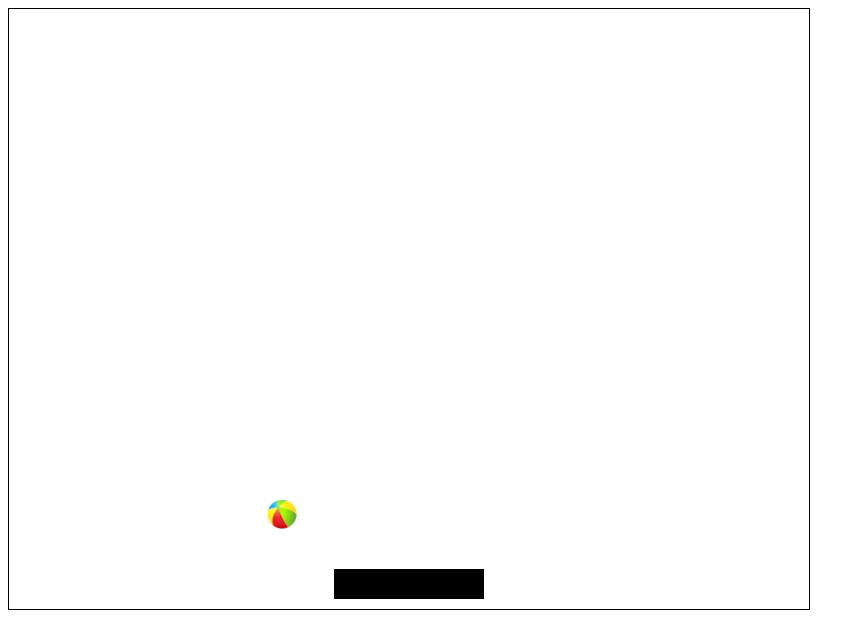
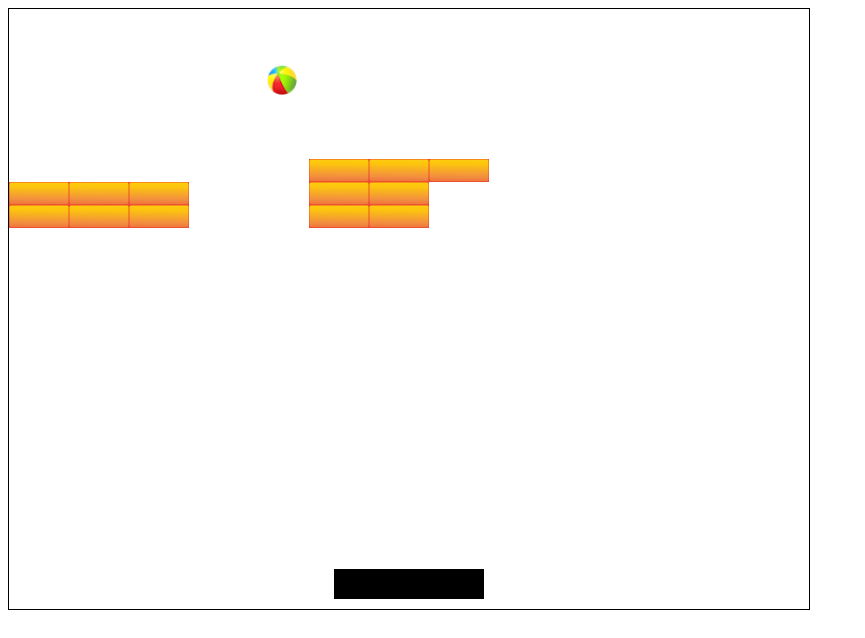
Before and after one commit to ojoesuff/block-breaker-game, a website built with Parcel: page index.html in a window 1280 px wide. Shown: the whole page, without its empty margins (0-865 px from the left). Built offline with nearby package versions, Linux system fonts and the light colour scheme.

Commit message:
Advanced Game
Added brick, more collision detection and pause menu

```diff
--- a/index.html
+++ b/index.html
@@ -8,6 +8,7 @@
 
   <body>
     <img id="ball_img" src="/assets/images/ball.png" />
+    <img id="brick_img" src="/assets/images/brick.png" />
     <canvas id="gameScreen" width="800" height="600"></canvas>
 
     <script src="src/index.js"></script>
--- a/src/ball.js
+++ b/src/ball.js
@@ -1,3 +1,5 @@
+import { detectCollision } from "./collisionDetection";
+
 export default class Ball {
   constructor(game) {
     this.image = document.getElementById("ball_img");
@@ -5,8 +7,10 @@ export default class Ball {
     this.gameWidth = game.gameWidth;
     this.gameHeight = game.gameHeight;
 
-    this.speed = { x: 4, y: 4 };
-    this.position = { x: 10, y: 10 };
+    this.game = game;
+
+    this.speed = { x: 4, y: -4 };
+    this.position = { x: 10, y: 400 };
 
     this.size = 30;
   }
@@ -32,5 +36,9 @@ export default class Ball {
     if (this.position.y + this.size > this.gameHeight || this.position.y < 0) {
       this.speed.y = -this.speed.y;
     }
+    if (detectCollision(this, this.game.paddle)) {
+      this.speed.y = -this.speed.y;
+      this.position.y = this.game.paddle.position.y - this.size;
+    }
   }
 }
--- /dev/null
+++ b/src/brick.js
@@ -0,0 +1,34 @@
+import { detectCollision } from "./collisionDetection";
+
+export default class Brick {
+  constructor(game, position) {
+    this.image = document.getElementById("brick_img");
+
+    this.game = game;
+
+    this.position = position;
+
+    this.width = 60;
+    this.height = 23;
+
+    this.markedForDeletion = false;
+  }
+
+  update() {
+    if (detectCollision(this.game.ball, this)) {
+      this.game.ball.speed.y = -this.game.ball.speed.y;
+
+      this.markedForDeletion = true;
+    }
+  }
+
+  draw(ctx) {
+    ctx.drawImage(
+      this.image,
+      this.position.x,
+      this.position.y,
+      this.width,
+      this.height
+    );
+  }
+}
--- /dev/null
+++ b/src/collisionDetection.js
@@ -0,0 +1,21 @@
+export function detectCollision(ball, gameObject) {
+  //check collision with paddle
+  let bottomOfBall = ball.position.y + ball.size;
+  let topOfBall = ball.position.y;
+
+  let topOfObject = gameObject.position.y;
+  let bottomOfObject = gameObject.position.y + gameObject.height;
+  let leftSideOfObject = gameObject.position.x;
+  let rightSideOfObject = gameObject.position.x + gameObject.width;
+
+  if (
+    bottomOfBall >= topOfObject &&
+    topOfBall <= bottomOfObject &&
+    ball.position.x >= leftSideOfObject &&
+    ball.position.x + ball.size <= rightSideOfObject
+  ) {
+    return true;
+  } else {
+    return false;
+  }
+}
--- a/src/game.js
+++ b/src/game.js
@@ -1,6 +1,15 @@
 import Paddle from "/src/paddle";
 import InputHandler from "/src/input";
 import Ball from "/src/ball";
+import Brick from "/src/brick";
+import { buildLevel, level1 } from "./levels";
+
+const GAMESTATE = {
+  PAUSED: 0,
+  RUNNING: 1,
+  MENU: 2,
+  GAMEOVER: 3
+};
 
 export default class Game {
   constructor(gameWidth, gameHeight) {
@@ -9,19 +18,48 @@ export default class Game {
   }
 
   start() {
+    this.gamestate = GAMESTATE.RUNNING;
     this.paddle = new Paddle(this);
     this.ball = new Ball(this);
 
-    this.gameObjects = [this.paddle, this.ball];
+    let bricks = buildLevel(this, level1);
 
-    new InputHandler(this.paddle);
+    this.gameObjects = [this.paddle, this.ball, ...bricks];
+
+    new InputHandler(this.paddle, this);
   }
 
   update(deltaTime) {
+    if (this.gamestate === GAMESTATE.PAUSED) {
+      return;
+    }
     this.gameObjects.forEach(object => object.update(deltaTime));
+
+    this.gameObjects = this.gameObjects.filter(
+      object => !object.markedForDeletion
+    );
   }
 
   draw(ctx) {
     this.gameObjects.forEach(object => object.draw(ctx));
+
+    if (this.gamestate === GAMESTATE.PAUSED) {
+      ctx.rect(0, 0, this.gameWidth, this.gameHeight);
+      ctx.fillStyle = "rgba(0,0,0,0.5)";
+      ctx.fill();
+
+      ctx.font = "30px arial";
+      ctx.fillStyle = "white";
+      ctx.textAlign = "center";
+      ctx.fillText("Paused", this.gameWidth / 2, this.gameHeight / 2);
+    }
+  }
+
+  togglePause() {
+    if (this.gamestate === GAMESTATE.RUNNING) {
+      this.gamestate = GAMESTATE.PAUSED;
+    } else {
+      this.gamestate = GAMESTATE.RUNNING;
+    }
   }
 }
--- a/src/input.js
+++ b/src/input.js
@@ -1,5 +1,5 @@
 export default class InputHandler {
-  constructor(paddle) {
+  constructor(paddle, game) {
     document.addEventListener("keydown", event => {
       switch (event.keyCode) {
         case 37:
@@ -7,6 +7,9 @@ export default class InputHandler {
           break;
         case 39:
           paddle.moveRight();
+          break;
+        case 27:
+          game.togglePause();
           break;
         default:
           break;
--- /dev/null
+++ b/src/levels.js
@@ -0,0 +1,26 @@
+import Brick from "/src/brick";
+
+export function buildLevel(game, level) {
+  let bricks = [];
+
+  level.forEach((row, rowIndex) => {
+    row.forEach((brick, brickIndex) => {
+      if (brick === 1) {
+        let position = {
+          x: 60 * brickIndex,
+          y: 150 + 23 * rowIndex
+        };
+
+        bricks.push(new Brick(game, position));
+      }
+    });
+  });
+
+  return bricks;
+}
+
+export const level1 = [
+  [0, 1, 0, 1, 1, 1, 1, 1],
+  [1, 1, 1, 1, 1, 1, 1],
+  [1, 1, 1, 1, 1, 1, 1]
+];
--- a/src/styles.css
+++ b/src/styles.css
@@ -5,3 +5,6 @@
 #ball_img {
   display: none;
 }
+#brick_img {
+  display: none;
+}
```
Also changed, not shown: assets/images/brick.png (added).
